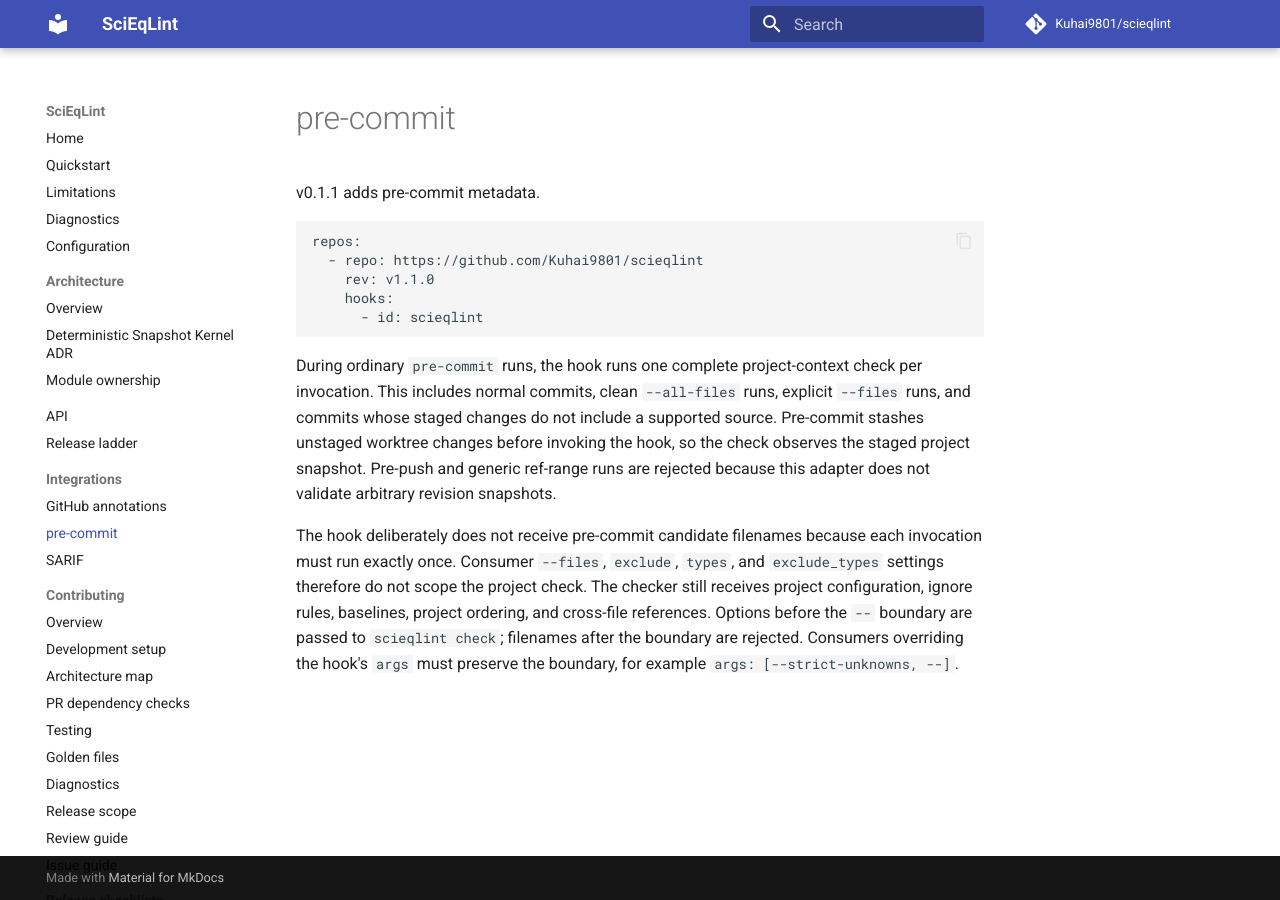
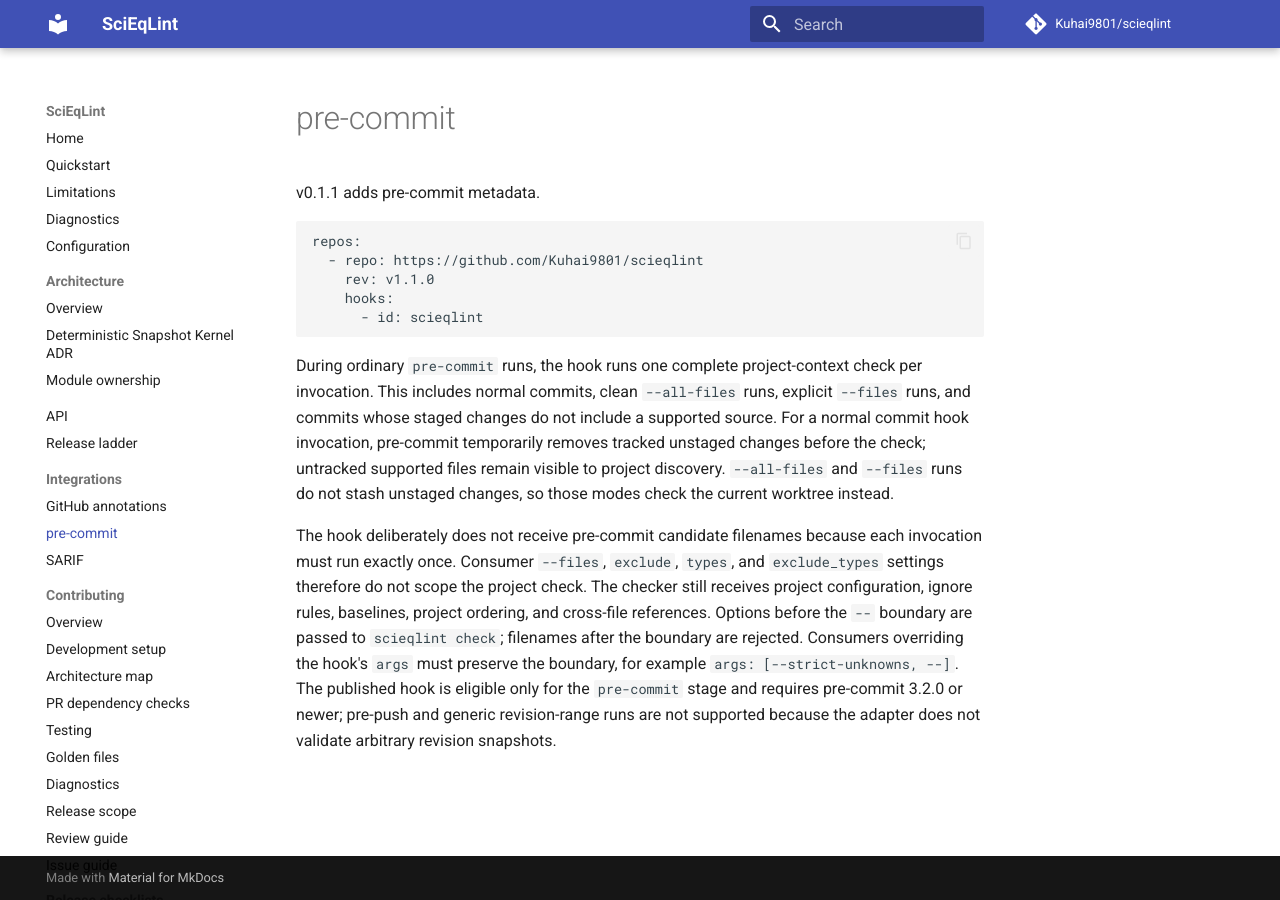
Before and after one commit to 1sgtpepper/scieqlint, an MkDocs documentation site: the page built from docs/integrations/pre-commit.md, in a window 1280 px wide. Built offline with MkDocs 1.6.1 and Material for MkDocs 9.7.7, drawn with Linux system fonts in a browser that asks for light colours; comment, search, counter and statistics services are not loaded.

```diff
--- a/docs/integrations/pre-commit.md
+++ b/docs/integrations/pre-commit.md
@@ -12,10 +12,11 @@
 
 During ordinary `pre-commit` runs, the hook runs one complete project-context check per
 invocation. This includes normal commits, clean `--all-files` runs, explicit `--files`
-runs, and commits whose staged changes do not include a supported source. Pre-commit
-stashes unstaged worktree changes before invoking the hook, so the check observes the
-staged project snapshot. Pre-push and generic ref-range runs are rejected because this
-adapter does not validate arbitrary revision snapshots.
+runs, and commits whose staged changes do not include a supported source. For a normal
+commit hook invocation, pre-commit temporarily removes tracked unstaged changes before
+the check; untracked supported files remain visible to project discovery. `--all-files`
+and `--files` runs do not stash unstaged changes, so those modes check the current
+worktree instead.
 
 The hook deliberately does not receive pre-commit candidate filenames because each
 invocation must run exactly once. Consumer `--files`, `exclude`, `types`, and
@@ -23,4 +24,7 @@
 receives project configuration, ignore rules, baselines, project ordering, and
 cross-file references. Options before the `--` boundary are passed to `scieqlint check`;
 filenames after the boundary are rejected. Consumers overriding the hook's `args` must
-preserve the boundary, for example `args: [--strict-unknowns, --]`.
+preserve the boundary, for example `args: [--strict-unknowns, --]`. The published hook
+is eligible only for the `pre-commit` stage and requires pre-commit 3.2.0 or newer;
+pre-push and generic revision-range runs are not supported because the adapter does not
+validate arbitrary revision snapshots.
--- a/pyproject.toml
+++ b/pyproject.toml
@@ -80,6 +80,7 @@
   "benchmarks",
   "schemas",
   "README.md",
+  ".pre-commit-hooks.yaml",
   "SPEC.md",
   "LICENSE",
   "pyproject.toml",
```
Also changed, not shown: CHANGELOG.md (+7 -2 lines), SPEC.md (+10 -7 lines), docs/contributing/testing.md (+2 -0 lines), 3 other files.
